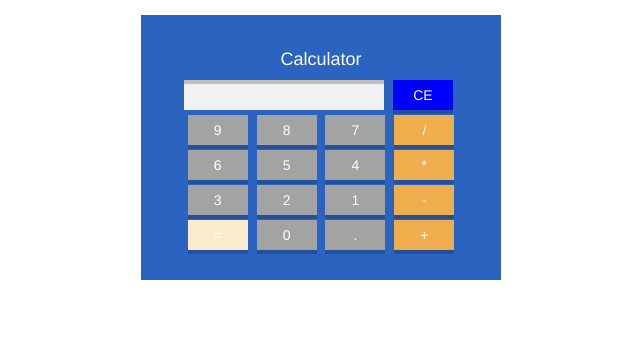
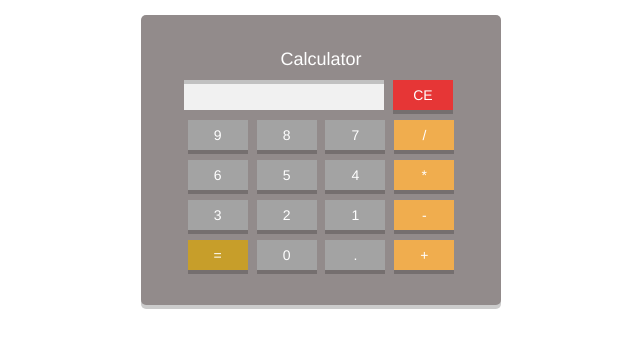
Before and after one commit to praveenkgoswami/learnjs, a plain HTML site: page level-3.html in a window 1280 px wide. Shown: the whole page, without its empty margins (319-959 px from the left). Drawn offline with Linux system fonts and the light colour scheme.

Commit message:
UI changes

```diff
--- a/css/custom.css
+++ b/css/custom.css
@@ -30,6 +30,18 @@
 }
 
 /*Calulator Css*/
+.calculator{
+    margin-top: 15px;
+    padding:25px 15px;
+    background-color: #928b8b;
+    color: #ffffff;
+    -webkit-border-radius: 5px;
+    -moz-border-radius: 5px;
+    border-radius: 5px;
+    -webkit-box-shadow: 0 4px rgba(0, 0, 0, 0.2);
+    -moz-box-shadow: 0 4px rgba(0, 0, 0, 0.2);
+    box-shadow: 0 4px rgba(0, 0, 0, 0.2);
+}
 #calculator span{
     text-align: center;
     width: 60px;
@@ -37,7 +49,7 @@
     line-height:30px;
     background-color: #a3a3a3;
     display: inline-block;
-    margin-bottom: 5px;
+    margin-bottom: 10px;
     margin-right: 5px;
     cursor: pointer;
     vertical-align: middle;
@@ -65,7 +77,7 @@
     box-shadow: inset 0 4px rgba(0, 0, 0, 0.2);
 }
 #calculator span.reset{
-    background-color: #0000ff;
+    background-color: #e63636;
     color: #ffffff;
 }
 #calculator span.operator{
@@ -73,7 +85,7 @@
     color: #ffffff;
 }
 #calculator span.eval{
-    background-color: #faebcc;
+    background-color: #c79e2a;
     color: #ffffff;
 }
 #calculator .top-container, #calculator .mid-container{
--- a/level-3.html
+++ b/level-3.html
@@ -17,11 +17,11 @@
     }
 </script>
 <!--=================Learn Js====================-->
-<body><!--onload="changeColor()"-->
+<body>
 <div class="container">
     <div class="row">
         <div class="col-sm-4 col-sm-offset-4">
-            <div class="inner-container" id="calculator">
+            <div class="calculator" id="calculator">
                 <h4 class="text-center">Calculator</h4>
                 <div class="top-container">
                     <span class="screen"></span>
```
